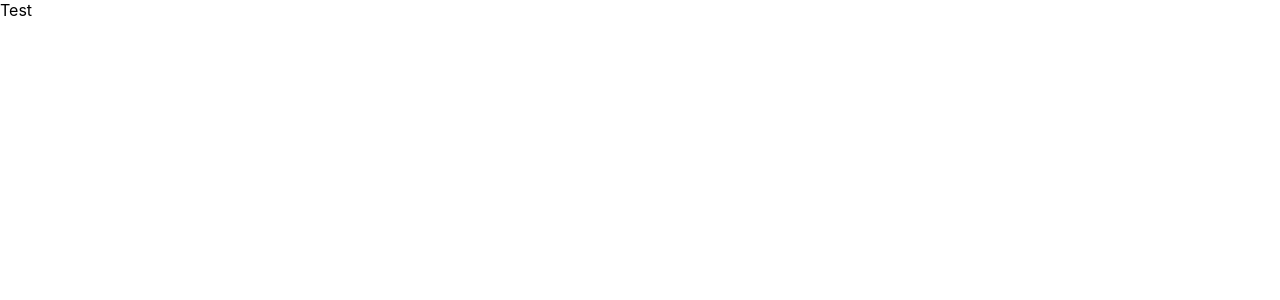
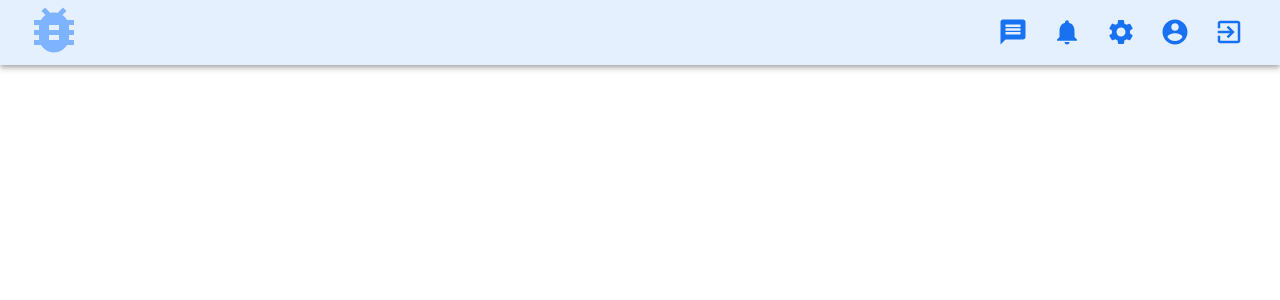
Before and after one commit to olehferents/bug-tracker-frontend, a React (Create React App) app: page / in a window 1280 px wide. Shown: the top 300 px of the page. Built offline with nearby package versions, Linux system fonts and the light colour scheme.

Commit message:
Add header with menu items

```diff
--- a/src/App.js
+++ b/src/App.js
@@ -1,11 +1,12 @@
 import React from 'react';
+import Header from './components/Header/Header';
 
 const App = () => {
-  return (
-    <div className="App">
-      Test
-    </div>
-  );
-}
+    return (
+        <div className="App">
+            <Header/>
+        </div>
+    );
+};
 
 export default App;
--- /dev/null
+++ b/src/components/Header/Header.js
@@ -0,0 +1,46 @@
+import React from 'react';
+import {makeStyles} from "@material-ui/core/styles";
+import Box from '@material-ui/core/Box';
+import BugReportIcon from '@material-ui/icons/BugReport';
+import AppBar from '@material-ui/core/AppBar';
+import Toolbar from '@material-ui/core/Toolbar';
+import Menu from "./Menu/Menu";
+
+const useStyles = makeStyles({
+    root: {
+        display: 'flex',
+        backgroundColor: '#E5F0FF',
+        width: '100%',
+        height: '65px',
+    },
+    largeIcon: {
+        width: 60,
+        height: 60,
+    },
+    logoIcon: {
+        fill: '#7EB3FF',
+    },
+    authFalse: {
+        display: 'flex',
+        justifyContent: 'center',
+    },
+});
+
+const Header = () => {
+    const styles = useStyles();
+    const isAuth = true;
+    return (
+        <div>
+            <AppBar position="static" className={styles.root}>
+                <Toolbar>
+                    <Box flexGrow={1} className={!isAuth && styles.authFalse}>
+                        <BugReportIcon className={`${styles.largeIcon} ${styles.logoIcon}`}/>
+                    </Box>
+                    {isAuth && <Menu/>}
+                </Toolbar>
+            </AppBar>
+        </div>
+    )
+};
+
+export default Header;
--- /dev/null
+++ b/src/components/Header/Menu/Menu.js
@@ -0,0 +1,45 @@
+import React from 'react';
+import IconButton from '@material-ui/core/IconButton';
+import MessageIcon from '@material-ui/icons/Message';
+import NotificationsIcon from '@material-ui/icons/Notifications';
+import AccountCircleIcon from '@material-ui/icons/AccountCircle';
+import SettingsIcon from '@material-ui/icons/Settings';
+import Box from '@material-ui/core/Box';
+import {makeStyles} from '@material-ui/core/styles';
+import ExitToAppIcon from '@material-ui/icons/ExitToApp';
+
+const useStyles = makeStyles({
+    menu: {
+        display: 'flex',
+    },
+    menuIcon: {
+        width: 30,
+        height: 30,
+        fill: '#1771F1',
+    },
+});
+
+const Menu = () => {
+    const styles = useStyles();
+    return (
+        <Box className={styles.menu}>
+            <IconButton>
+                <MessageIcon className={styles.menuIcon}/>
+            </IconButton>
+            <IconButton>
+                <NotificationsIcon className={styles.menuIcon}/>
+            </IconButton>
+            <IconButton>
+                <SettingsIcon className={styles.menuIcon}/>
+            </IconButton>
+            <IconButton>
+                <AccountCircleIcon className={styles.menuIcon}/>
+            </IconButton>
+            <IconButton>
+                <ExitToAppIcon className={styles.menuIcon}/>
+            </IconButton>
+        </Box>
+    )
+};
+
+export default Menu;
```
